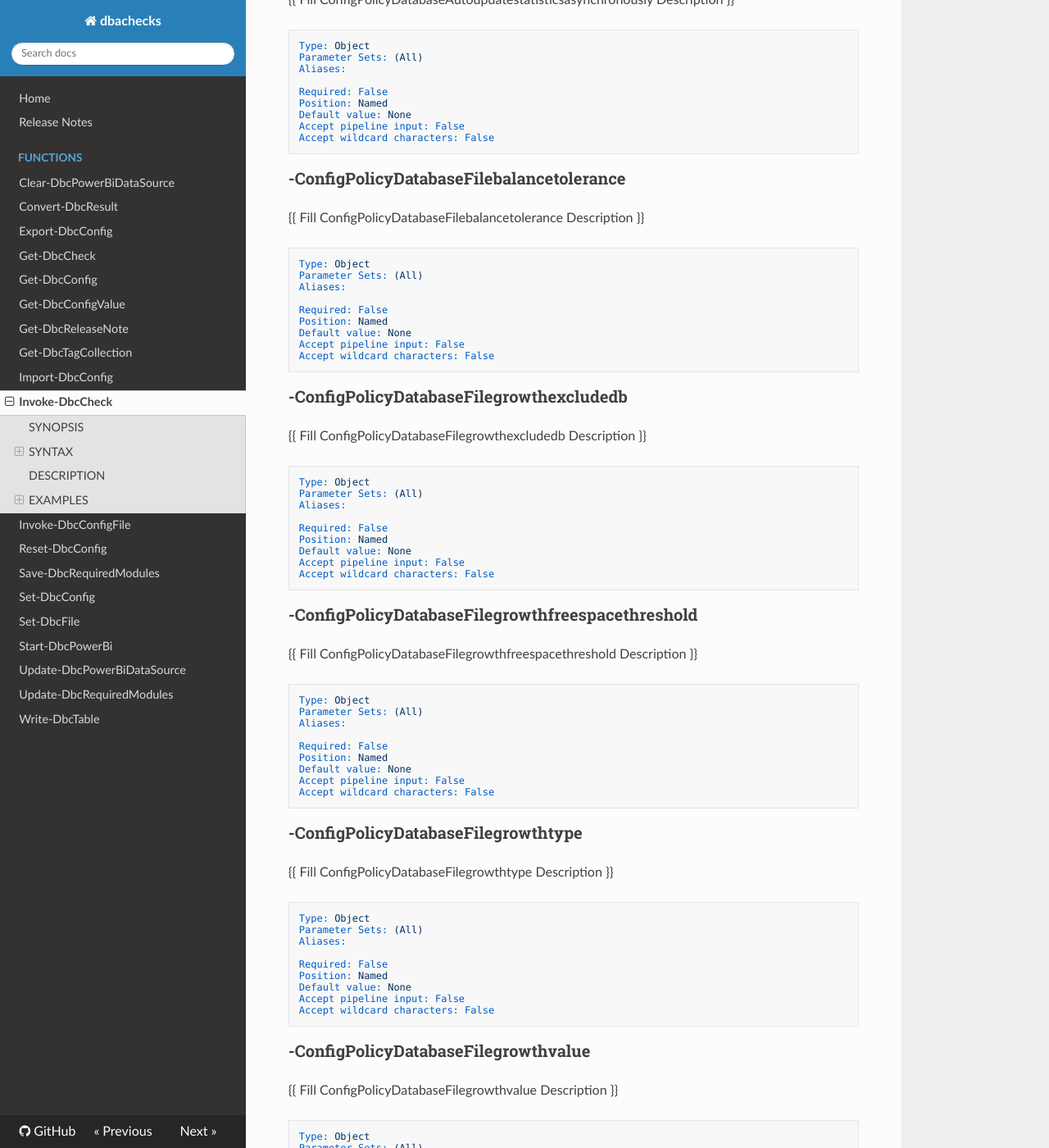
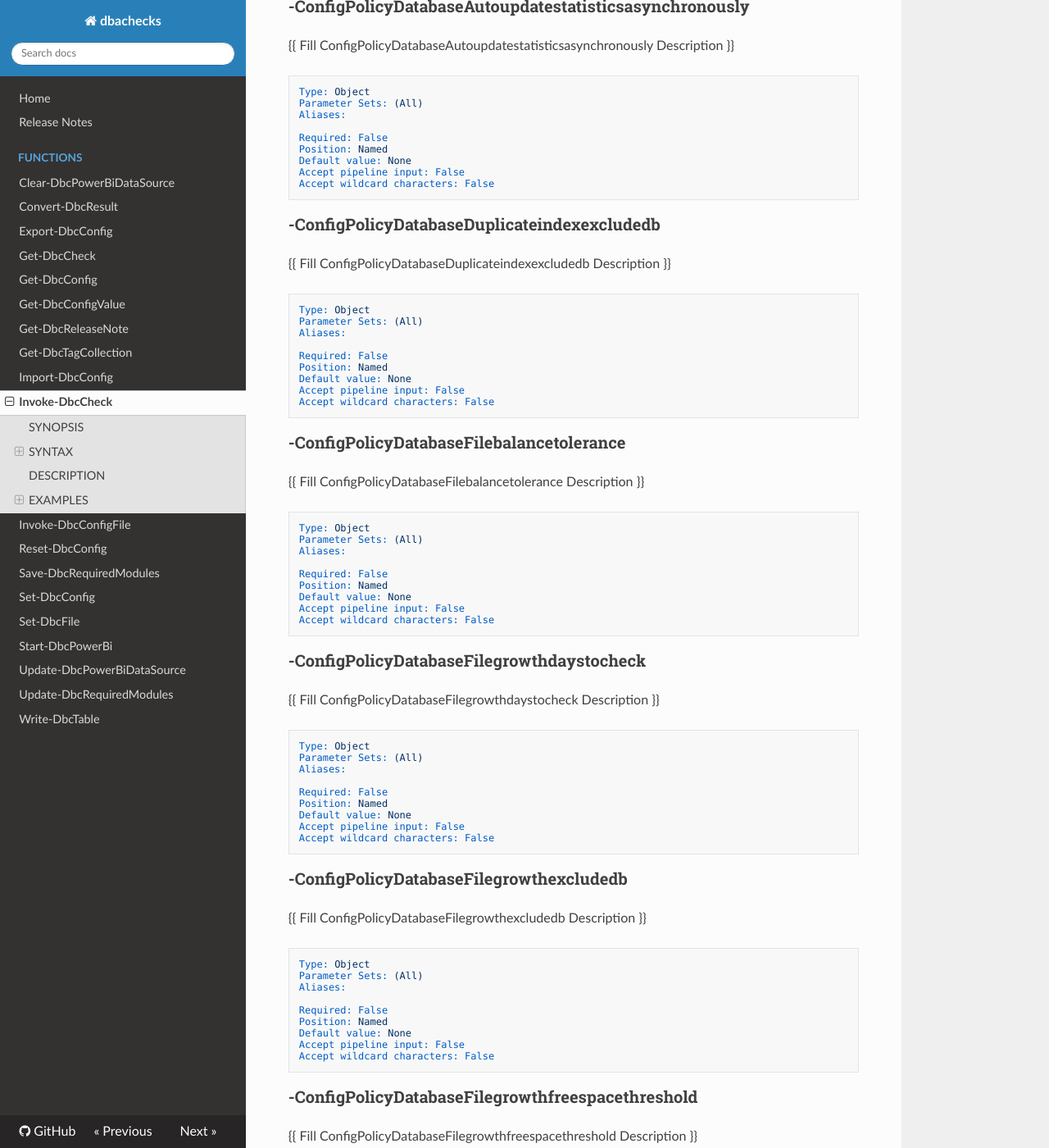
Before and after one commit to dataplat/dbachecks, an MkDocs documentation site: the page built from docs/functions/Invoke-DbcCheck.md, in a window 1280 px wide and 1400 px high, scrolled down 31654 px. Shown: the whole window at 82% size. Built offline with MkDocs 1.6.1, drawn with Linux system fonts in a browser that asks for light colours; nearby versions of some CDN libraries; old or Windows-style settings are respelled for this version of MkDocs; some of the changed text lies outside the part shown.

````diff
--- a/docs/functions/Invoke-DbcCheck.md
+++ b/docs/functions/Invoke-DbcCheck.md
@@ -47,18 +47,20 @@ Invoke-DbcCheck [-Script <Object[]>] [-TestName <String[]>] [-EnableExit] [[-Che
  [-ConfigPolicyDatabaseAutocreatestatistics <Object>] [-ConfigPolicyDatabaseAutoshrink <Object>]
  [-ConfigPolicyDatabaseAutoupdatestatistics <Object>]
  [-ConfigPolicyDatabaseAutoupdatestatisticsasynchronously <Object>]
- [-ConfigPolicyDatabaseFilebalancetolerance <Object>] [-ConfigPolicyDatabaseFilegrowthexcludedb <Object>]
+ [-ConfigPolicyDatabaseDuplicateindexexcludedb <Object>] [-ConfigPolicyDatabaseFilebalancetolerance <Object>]
+ [-ConfigPolicyDatabaseFilegrowthdaystocheck <Object>] [-ConfigPolicyDatabaseFilegrowthexcludedb <Object>]
  [-ConfigPolicyDatabaseFilegrowthfreespacethreshold <Object>] [-ConfigPolicyDatabaseFilegrowthtype <Object>]
  [-ConfigPolicyDatabaseFilegrowthvalue <Object>] [-ConfigPolicyDatabaseLogfilecount <Object>]
  [-ConfigPolicyDatabaseLogfilesizecomparison <Object>] [-ConfigPolicyDatabaseLogfilesizepercentage <Object>]
  [-ConfigPolicyDatabaseMaxdop <Object>] [-ConfigPolicyDatabaseMaxdopexcludedb <Object>]
  [-ConfigPolicyDatabaseMaxvlf <Object>] [-ConfigPolicyDatabaseStatusExcludeoffline <Object>]
  [-ConfigPolicyDatabaseStatusExcludereadonly <Object>] [-ConfigPolicyDatabaseStatusExcluderestoring <Object>]
- [-ConfigPolicyDatabaseWrongcollation <Object>] [-ConfigPolicyDbccMaxdays <Object>]
- [-ConfigPolicyDiskspacePercentfree <Object>] [-ConfigPolicyDumpMaxcount <Object>]
- [-ConfigPolicyErrorlogLogcount <Object>] [-ConfigPolicyErrorlogWarningwindow <Object>]
- [-ConfigPolicyHadrAgtcpport <Object>] [-ConfigPolicyHadrTcpport <Object>]
- [-ConfigPolicyIdentityUsagepercent <Object>] [-ConfigPolicyInstanceSqlenginestart <Object>]
+ [-ConfigPolicyDatabaseTrustworthyexcludedb <Object>] [-ConfigPolicyDatabaseWrongcollation <Object>]
+ [-ConfigPolicyDbccMaxdays <Object>] [-ConfigPolicyDiskspacePercentfree <Object>]
+ [-ConfigPolicyDumpMaxcount <Object>] [-ConfigPolicyErrorlogLogcount <Object>]
+ [-ConfigPolicyErrorlogWarningwindow <Object>] [-ConfigPolicyHadrAgtcpport <Object>]
+ [-ConfigPolicyHadrTcpport <Object>] [-ConfigPolicyIdentityUsagepercent <Object>]
+ [-ConfigPolicyInstanceMemorydumpsdaystocheck <Object>] [-ConfigPolicyInstanceSqlenginestart <Object>]
  [-ConfigPolicyInstanceSqlenginestate <Object>] [-ConfigPolicyInstancemaxdopExcludeinstance <Object>]
  [-ConfigPolicyInstancemaxdopMaxdop <Object>] [-ConfigPolicyInstancemaxdopUserecommended <Object>]
  [-ConfigPolicyInvaliddbownerExcludedb <Object>] [-ConfigPolicyInvaliddbownerName <Object>]
@@ -167,18 +169,20 @@ Invoke-DbcCheck [-Script <Object[]>] [-TestName <String[]>] [-EnableExit] [[-Che
  [-ConfigPolicyDatabaseAutocreatestatistics <Object>] [-ConfigPolicyDatabaseAutoshrink <Object>]
  [-ConfigPolicyDatabaseAutoupdatestatistics <Object>]
  [-ConfigPolicyDatabaseAutoupdatestatisticsasynchronously <Object>]
- [-ConfigPolicyDatabaseFilebalancetolerance <Object>] [-ConfigPolicyDatabaseFilegrowthexcludedb <Object>]
+ [-ConfigPolicyDatabaseDuplicateindexexcludedb <Object>] [-ConfigPolicyDatabaseFilebalancetolerance <Object>]
+ [-ConfigPolicyDatabaseFilegrowthdaystocheck <Object>] [-ConfigPolicyDatabaseFilegrowthexcludedb <Object>]
  [-ConfigPolicyDatabaseFilegrowthfreespacethreshold <Object>] [-ConfigPolicyDatabaseFilegrowthtype <Object>]
  [-ConfigPolicyDatabaseFilegrowthvalue <Object>] [-ConfigPolicyDatabaseLogfilecount <Object>]
  [-ConfigPolicyDatabaseLogfilesizecomparison <Object>] [-ConfigPolicyDatabaseLogfilesizepercentage <Object>]
  [-ConfigPolicyDatabaseMaxdop <Object>] [-ConfigPolicyDatabaseMaxdopexcludedb <Object>]
  [-ConfigPolicyDatabaseMaxvlf <Object>] [-ConfigPolicyDatabaseStatusExcludeoffline <Object>]
  [-ConfigPolicyDatabaseStatusExcludereadonly <Object>] [-ConfigPolicyDatabaseStatusExcluderestoring <Object>]
- [-ConfigPolicyDatabaseWrongcollation <Object>] [-ConfigPolicyDbccMaxdays <Object>]
- [-ConfigPolicyDiskspacePercentfree <Object>] [-ConfigPolicyDumpMaxcount <Object>]
- [-ConfigPolicyErrorlogLogcount <Object>] [-ConfigPolicyErrorlogWarningwindow <Object>]
- [-ConfigPolicyHadrAgtcpport <Object>] [-ConfigPolicyHadrTcpport <Object>]
- [-ConfigPolicyIdentityUsagepercent <Object>] [-ConfigPolicyInstanceSqlenginestart <Object>]
+ [-ConfigPolicyDatabaseTrustworthyexcludedb <Object>] [-ConfigPolicyDatabaseWrongcollation <Object>]
+ [-ConfigPolicyDbccMaxdays <Object>] [-ConfigPolicyDiskspacePercentfree <Object>]
+ [-ConfigPolicyDumpMaxcount <Object>] [-ConfigPolicyErrorlogLogcount <Object>]
+ [-ConfigPolicyErrorlogWarningwindow <Object>] [-ConfigPolicyHadrAgtcpport <Object>]
+ [-ConfigPolicyHadrTcpport <Object>] [-ConfigPolicyIdentityUsagepercent <Object>]
+ [-ConfigPolicyInstanceMemorydumpsdaystocheck <Object>] [-ConfigPolicyInstanceSqlenginestart <Object>]
  [-ConfigPolicyInstanceSqlenginestate <Object>] [-ConfigPolicyInstancemaxdopExcludeinstance <Object>]
  [-ConfigPolicyInstancemaxdopMaxdop <Object>] [-ConfigPolicyInstancemaxdopUserecommended <Object>]
  [-ConfigPolicyInvaliddbownerExcludedb <Object>] [-ConfigPolicyInvaliddbownerName <Object>]
@@ -1803,6 +1807,21 @@ Accept pipeline input: False
 Accept wildcard characters: False
 ```
 
+### -ConfigPolicyDatabaseDuplicateindexexcludedb
+{{ Fill ConfigPolicyDatabaseDuplicateindexexcludedb Description }}
+
+```yaml
+Type: Object
+Parameter Sets: (All)
+Aliases:
+
+Required: False
+Position: Named
+Default value: None
+Accept pipeline input: False
+Accept wildcard characters: False
+```
+
 ### -ConfigPolicyDatabaseFilebalancetolerance
 {{ Fill ConfigPolicyDatabaseFilebalancetolerance Description }}
 
@@ -1818,6 +1837,21 @@ Accept pipeline input: False
 Accept wildcard characters: False
 ```
 
+### -ConfigPolicyDatabaseFilegrowthdaystocheck
+{{ Fill ConfigPolicyDatabaseFilegrowthdaystocheck Description }}
+
+```yaml
+Type: Object
+Parameter Sets: (All)
+Aliases:
+
+Required: False
+Position: Named
+Default value: None
+Accept pipeline input: False
+Accept wildcard characters: False
+```
+
 ### -ConfigPolicyDatabaseFilegrowthexcludedb
 {{ Fill ConfigPolicyDatabaseFilegrowthexcludedb Description }}
 
@@ -2013,6 +2047,21 @@ Accept pipeline input: False
 Accept wildcard characters: False
 ```
 
+### -ConfigPolicyDatabaseTrustworthyexcludedb
+{{ Fill ConfigPolicyDatabaseTrustworthyexcludedb Description }}
+
+```yaml
+Type: Object
+Parameter Sets: (All)
+Aliases:
+
+Required: False
+Position: Named
+Default value: None
+Accept pipeline input: False
+Accept wildcard characters: False
+```
+
 ### -ConfigPolicyDatabaseWrongcollation
 {{ Fill ConfigPolicyDatabaseWrongcollation Description }}
 
@@ -2193,6 +2242,21 @@ Accept pipeline input: False
 Accept wildcard characters: False
 ```
 
+### -ConfigPolicyInstanceMemorydumpsdaystocheck
+{{ Fill ConfigPolicyInstanceMemorydumpsdaystocheck Description }}
+
+```yaml
+Type: Object
+Parameter Sets: (All)
+Aliases:
+
+Required: False
+Position: Named
+Default value: None
+Accept pipeline input: False
+Accept wildcard characters: False
+```
+
 ### -ConfigPolicyInstanceSqlenginestart
 {{ Fill ConfigPolicyInstanceSqlenginestart Description }}
 
````
Also changed, not shown: docs/RELEASE.md (+43 -7 lines).
